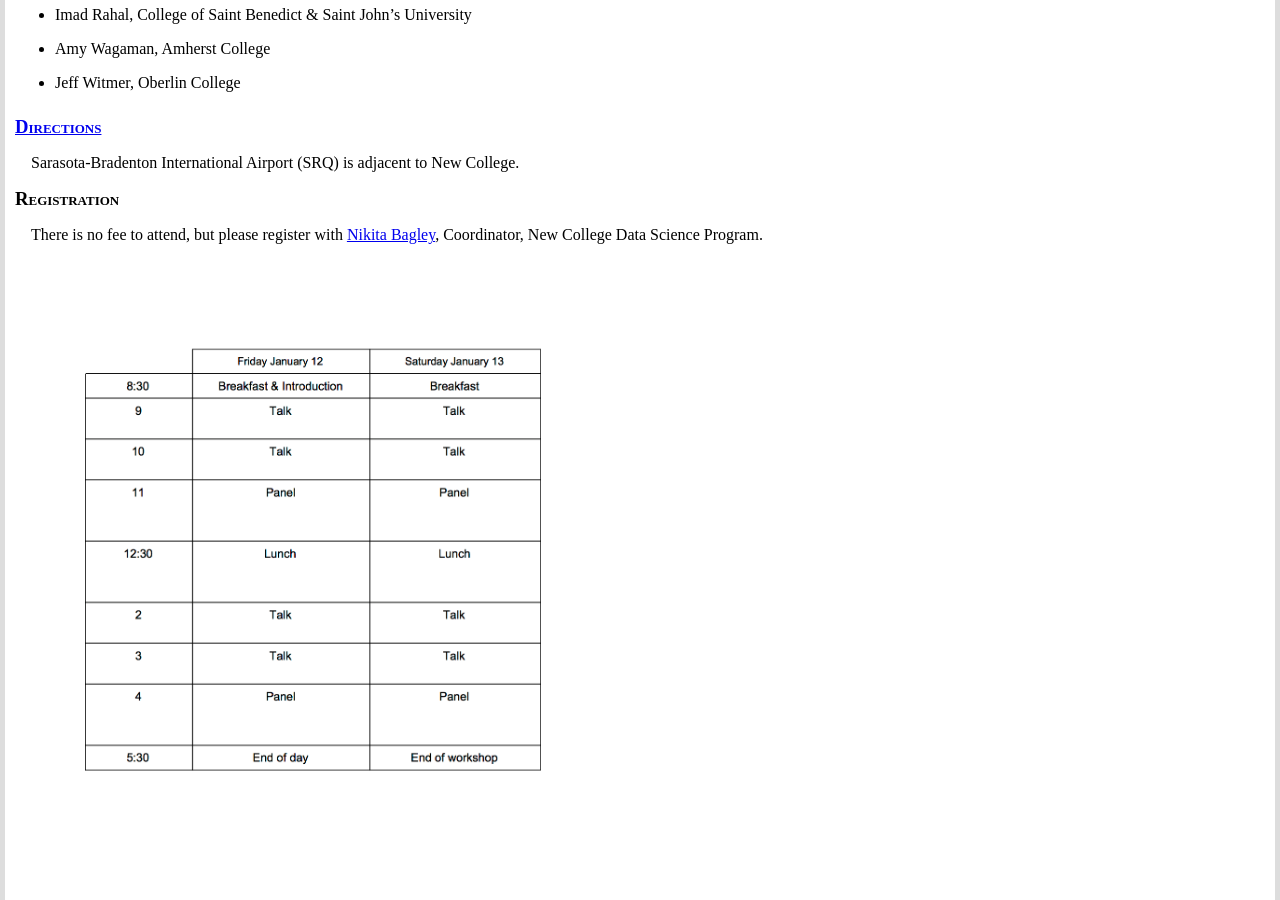
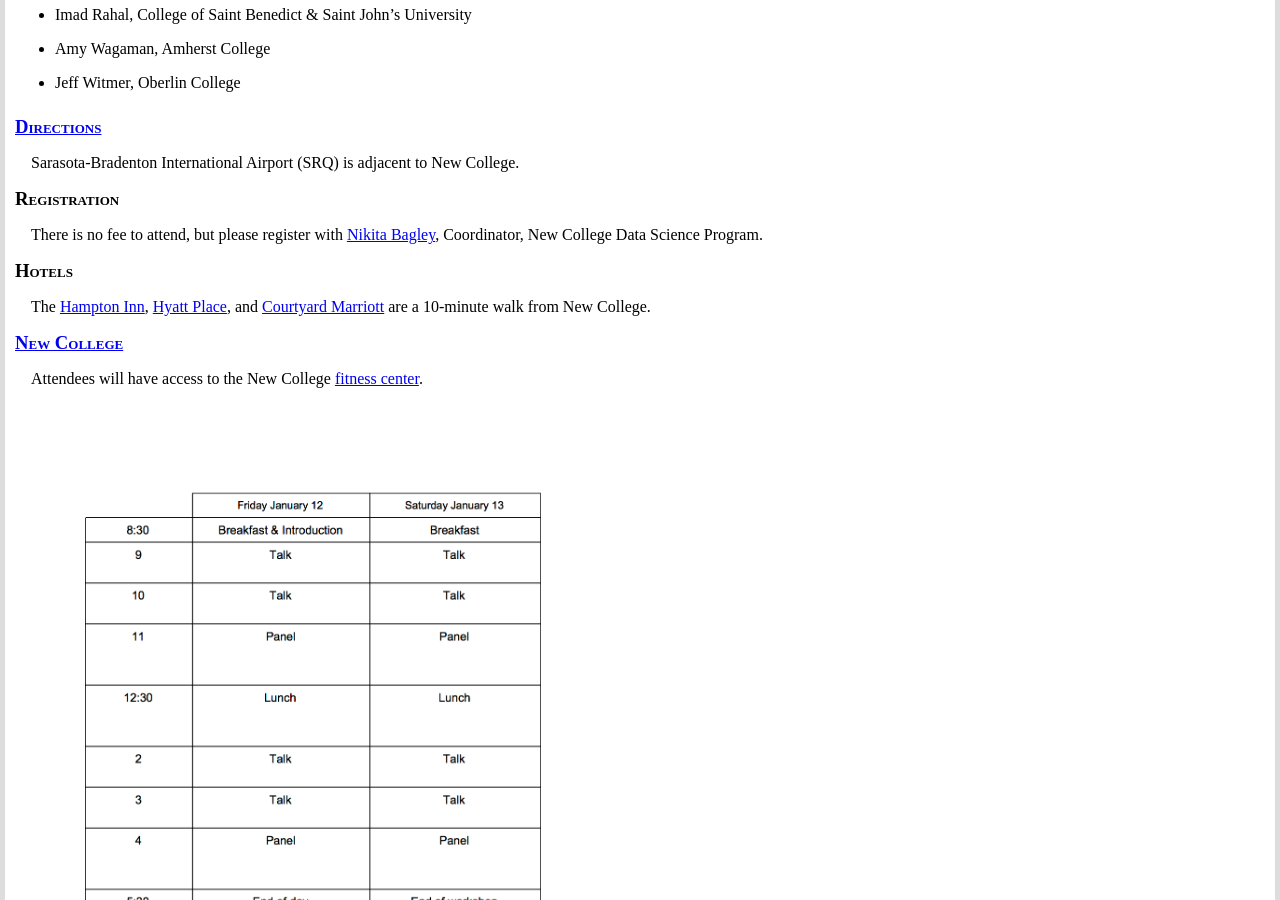
Before and after one commit to davidwgillman/davidwgillman.github.io, a Jekyll site: the page built from ladsworkshop/index.md, in a window 1280 px wide and 900 px high, scrolled down 679 px. Built offline with Jekyll 4.4.1, drawn with Linux system fonts in a browser that asks for light colours.

Commit message:
hotels and NCF fitness center

```diff
--- a/ladsworkshop/index.md
+++ b/ladsworkshop/index.md
@@ -33,3 +33,9 @@ Sarasota-Bradenton International Airport (SRQ) is adjacent to New College.
 
 ## Registration
 There is no fee to attend, but please register with [Nikita Bagley](nbagley@ncf.edu), Coordinator, New College Data Science Program.
+
+## Hotels
+The [Hampton Inn](http://hamptoninn3.hilton.com/en/hotels/florida/hampton-inn-and-suites-sarasota-bradenton-airport-SRQATHX/index.html), [Hyatt Place](https://sarasotabradenton.place.hyatt.com/en/hotel/home.html), and [Courtyard Marriott](http://www.marriott.com/hotels/travel/srqcy-courtyard-sarasota-bradenton-airport/?scid=bb1a189a-fec3-4d19-a255-54ba596febe2) are a 10-minute walk from New College.
+
+## [New College](https:/www.ncf.edu)
+Attendees will have access to the New College [fitness center](https://www.ncf.edu/campus-life/health-safety-and-wellness-mind-body-and-spirit/fitness-center/).
```
